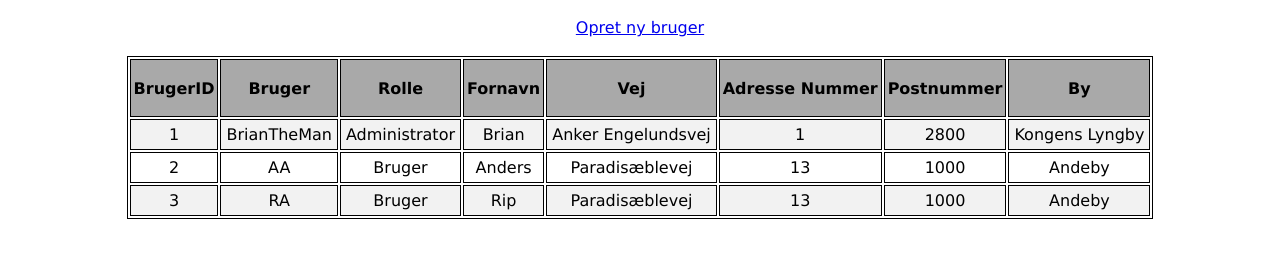
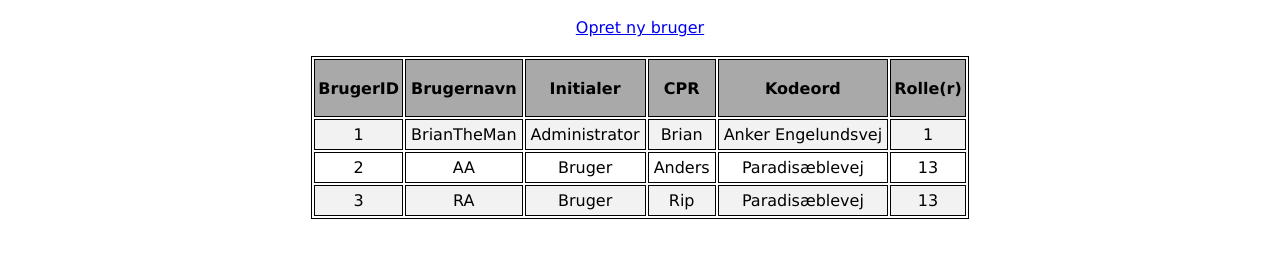
Before and after one commit to keit0017/VCDIO3, a plain HTML site: page cdio/UI Layer (HTML & CSS)/useradmin.html in a window 1280 px wide. Shown: the part 140-398 px from the top of the page. Drawn offline with Linux system fonts and the light colour scheme.

Commit message:
Brugeradministartionsside/tabel tilpasset til userDTO. Men hvad gør vi med roller?

```diff
--- a/cdio/UI Layer (HTML & CSS)/useradmin.html
+++ b/cdio/UI Layer (HTML & CSS)/useradmin.html
@@ -20,14 +20,14 @@
         <table class="mintabel">
             <tr>
                 <th>BrugerID</th>
-                <th>Bruger</th>
-                <th>Rolle</th>
-                <th>Fornavn</th>
-                <th>Vej</th>
-                <th>Adresse Nummer</th>
-                <th>Postnummer</th>
-                <th>By</th>
+                <th>Brugernavn</th>
+                <th>Initialer</th>
+                <th>CPR</th>
+                <th>Kodeord</th>
+                <th>Rolle(r)</th>
             </tr>
+
+            <!-- Temporary Example fill -->
             <tr>
                 <td>1</td>
                 <td>BrianTheMan</td>
@@ -35,8 +35,7 @@
                 <td>Brian</td>
                 <td>Anker Engelundsvej</td>
                 <td>1</td>
-                <td>2800</td>
-                <td>Kongens Lyngby</td>
+
             </tr>
             <tr>
                 <td>2</td>
@@ -45,8 +44,6 @@
                 <td>Anders</td>
                 <td>Paradisæblevej</td>
                 <td>13</td>
-                <td>1000</td>
-                <td>Andeby</td>
             </tr>
             <tr>
                 <td>3</td>
@@ -55,9 +52,8 @@
                 <td>Rip</td>
                 <td>Paradisæblevej</td>
                 <td>13</td>
-                <td>1000</td>
-                <td>Andeby</td>
             </tr>
+            <!-- Temporary  Example fill-->
         </table>
     </div>
 
```
